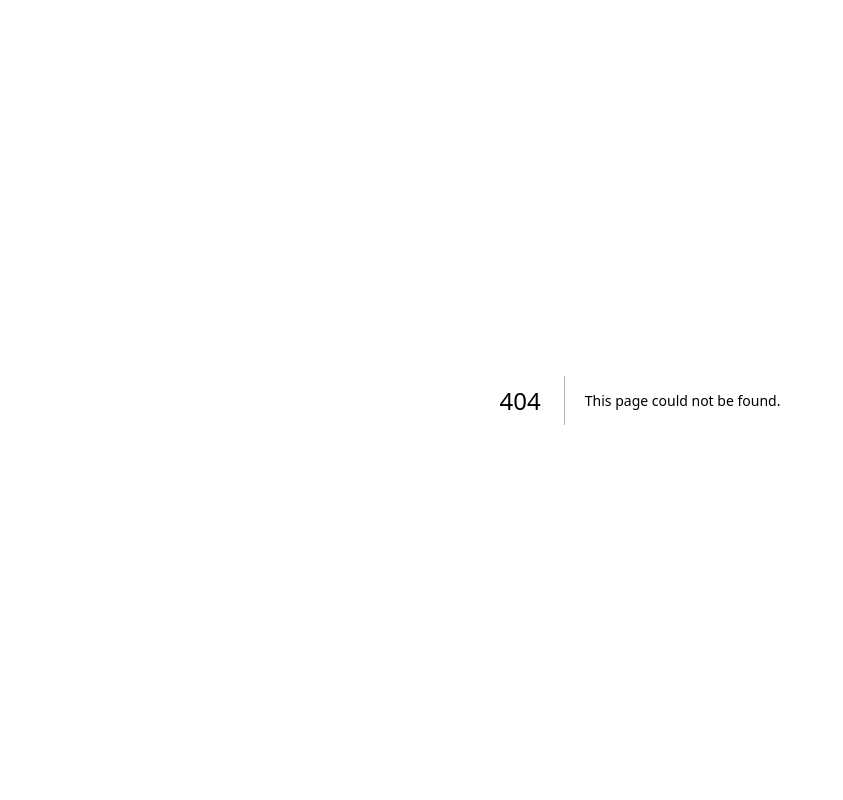
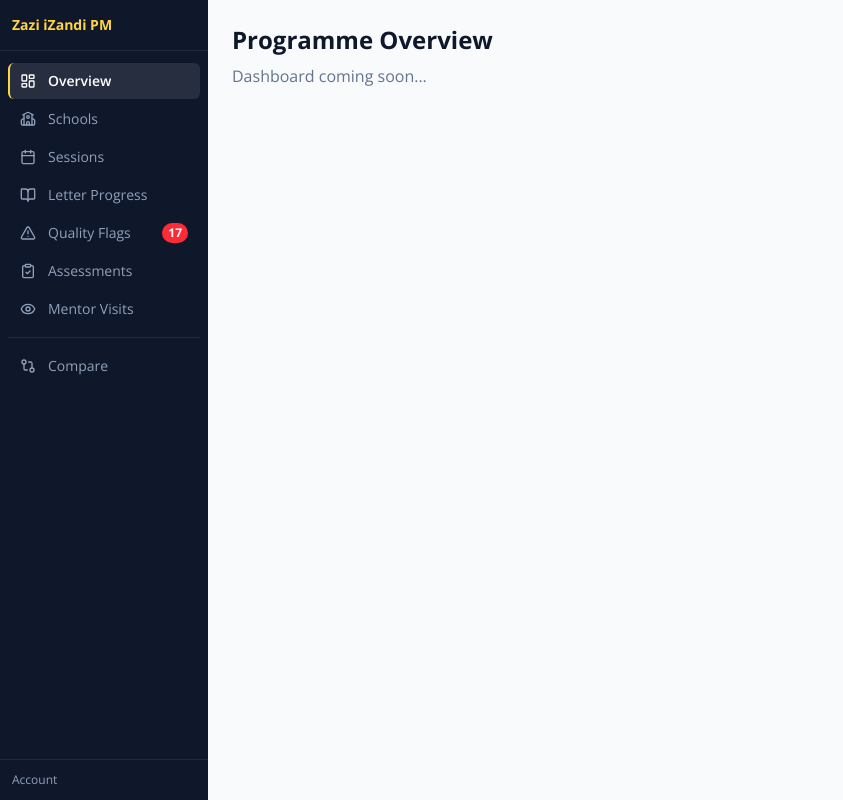
Before and after one commit to JimMcKeown17/zazi-izandi-nextjs, a Next.js app: page /pm in a window 1280 px wide. Before the commit this address had no page. Shown: the whole page, without its empty margins (0-843 px from the left). Built offline with nearby package versions, Linux system fonts and the light colour scheme.

Commit message:
feat(pm): add dashboard sidebar layout and /pm route shell

```diff
--- /dev/null
+++ b/app/pm/layout.tsx
@@ -0,0 +1,25 @@
+import type { Metadata } from "next";
+import { getProgrammeOverview } from "@/lib/pm/api";
+import { PMSidebar } from "@/components/pm/layout/pm-sidebar";
+
+export const metadata: Metadata = {
+  title: "PM Dashboard | Zazi iZandi",
+};
+
+export default async function PMLayout({
+  children,
+}: {
+  children: React.ReactNode;
+}) {
+  const data = await getProgrammeOverview();
+  const flagCount = data.kpis.active_flags;
+
+  return (
+    <div className="flex min-h-screen bg-slate-50">
+      <PMSidebar flagCount={flagCount} />
+      <main className="flex-1 min-w-0 p-4 md:p-6 overflow-x-hidden">
+        {children}
+      </main>
+    </div>
+  );
+}
--- /dev/null
+++ b/app/pm/page.tsx
@@ -0,0 +1,8 @@
+export default function PMOverviewPage() {
+  return (
+    <div className="max-w-7xl mx-auto">
+      <h1 className="text-2xl font-bold text-slate-900">Programme Overview</h1>
+      <p className="text-slate-500 mt-2">Dashboard coming soon...</p>
+    </div>
+  );
+}
--- /dev/null
+++ b/components/pm/layout/pm-sidebar.tsx
@@ -0,0 +1,111 @@
+"use client";
+
+import Link from "next/link";
+import { usePathname } from "next/navigation";
+import { UserButton } from "@clerk/nextjs";
+import {
+  LayoutDashboard,
+  School,
+  Calendar,
+  BookOpen,
+  AlertTriangle,
+  ClipboardCheck,
+  Eye,
+  GitCompare,
+} from "lucide-react";
+import { cn } from "@/lib/utils";
+
+interface NavItem {
+  name: string;
+  href: string;
+  icon: React.ComponentType<{ className?: string }>;
+  exact?: boolean;
+}
+
+const NAV_ITEMS: NavItem[] = [
+  { name: "Overview", href: "/pm", icon: LayoutDashboard, exact: true },
+  { name: "Schools", href: "/pm/schools", icon: School },
+  { name: "Sessions", href: "/pm/sessions", icon: Calendar },
+  { name: "Letter Progress", href: "/pm/letter-progress", icon: BookOpen },
+  { name: "Quality Flags", href: "/pm/quality-flags", icon: AlertTriangle },
+  { name: "Assessments", href: "/pm/assessments", icon: ClipboardCheck },
+  { name: "Mentor Visits", href: "/pm/mentor-visits", icon: Eye },
+];
+
+const SECONDARY_NAV_ITEMS: NavItem[] = [
+  { name: "Compare", href: "/pm/compare", icon: GitCompare },
+];
+
+interface PMSidebarProps {
+  flagCount?: number;
+}
+
+export function PMSidebar({ flagCount }: PMSidebarProps) {
+  const pathname = usePathname();
+
+  function isActive(item: NavItem): boolean {
+    if (item.exact) return pathname === item.href;
+    return pathname.startsWith(item.href);
+  }
+
+  function NavLink({ item }: { item: NavItem }) {
+    const active = isActive(item);
+    const isFlags = item.href === "/pm/quality-flags";
+
+    return (
+      <Link
+        href={item.href}
+        className={cn(
+          "flex items-center gap-3 px-3 py-2 rounded-md text-sm transition-colors relative",
+          active
+            ? "bg-white/10 text-white font-semibold border-l-2 border-accent-yellow pl-[10px]"
+            : "text-slate-400 hover:text-white hover:bg-white/5"
+        )}
+      >
+        <item.icon className="w-4 h-4 shrink-0" />
+        <span className="hidden lg:inline truncate">{item.name}</span>
+        {isFlags && flagCount !== undefined && flagCount > 0 && (
+          <span className="hidden lg:inline ml-auto bg-red-500 text-white text-xs font-bold px-1.5 py-0.5 rounded-full min-w-[20px] text-center">
+            {flagCount}
+          </span>
+        )}
+      </Link>
+    );
+  }
+
+  return (
+    <aside className="hidden md:flex flex-col w-12 lg:w-52 bg-slate-900 sticky top-0 h-screen shrink-0">
+      {/* Brand */}
+      <div className="px-3 py-4 border-b border-slate-700/50">
+        <span className="hidden lg:block text-accent-yellow font-bold text-sm leading-tight">
+          Zazi iZandi PM
+        </span>
+        <span className="lg:hidden text-accent-yellow font-bold text-sm">
+          ZI
+        </span>
+      </div>
+
+      {/* Primary nav */}
+      <nav className="flex-1 px-2 py-3 flex flex-col gap-0.5 overflow-y-auto">
+        {NAV_ITEMS.map((item) => (
+          <NavLink key={item.href} item={item} />
+        ))}
+
+        {/* Separator */}
+        <div className="my-2 border-t border-slate-700/50" />
+
+        {SECONDARY_NAV_ITEMS.map((item) => (
+          <NavLink key={item.href} item={item} />
+        ))}
+      </nav>
+
+      {/* Account section */}
+      <div className="px-3 py-3 border-t border-slate-700/50 flex items-center gap-3">
+        <UserButton afterSignOutUrl="/" />
+        <span className="hidden lg:inline text-slate-400 text-xs truncate">
+          Account
+        </span>
+      </div>
+    </aside>
+  );
+}
```
